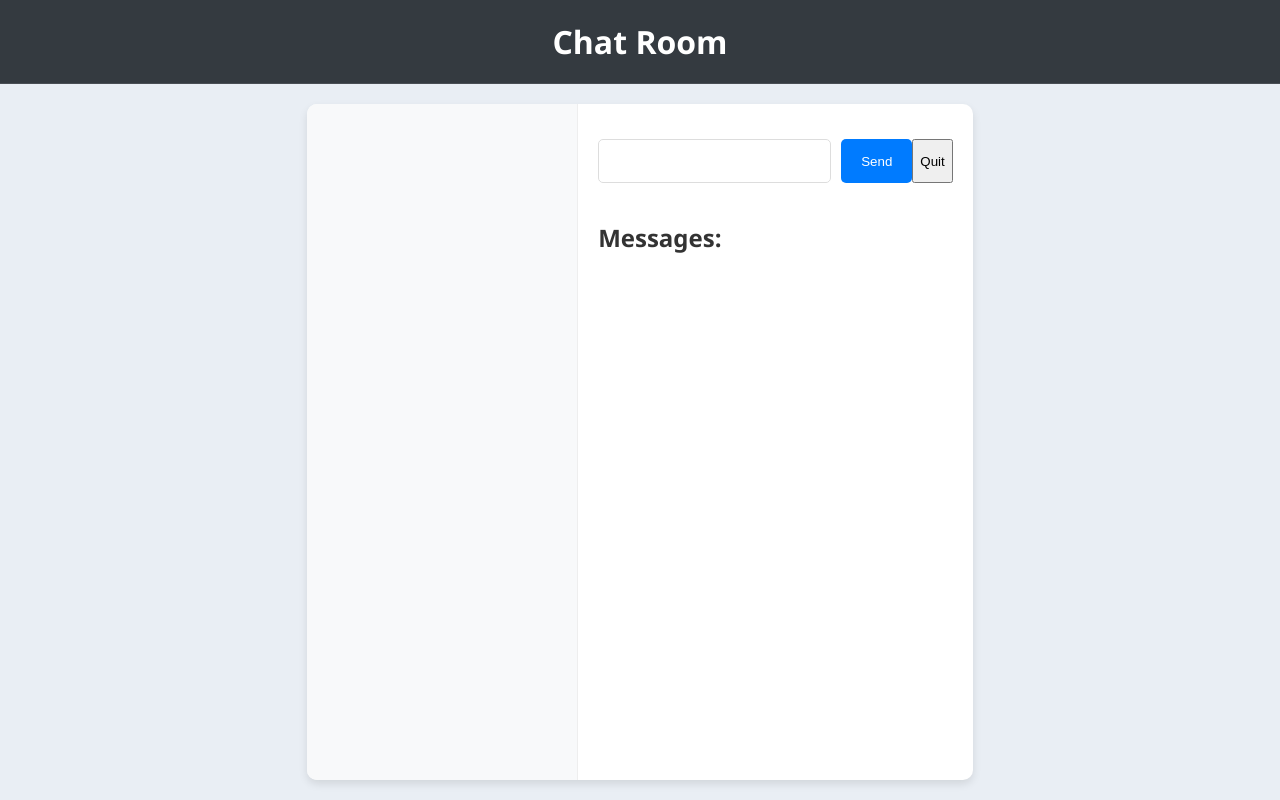
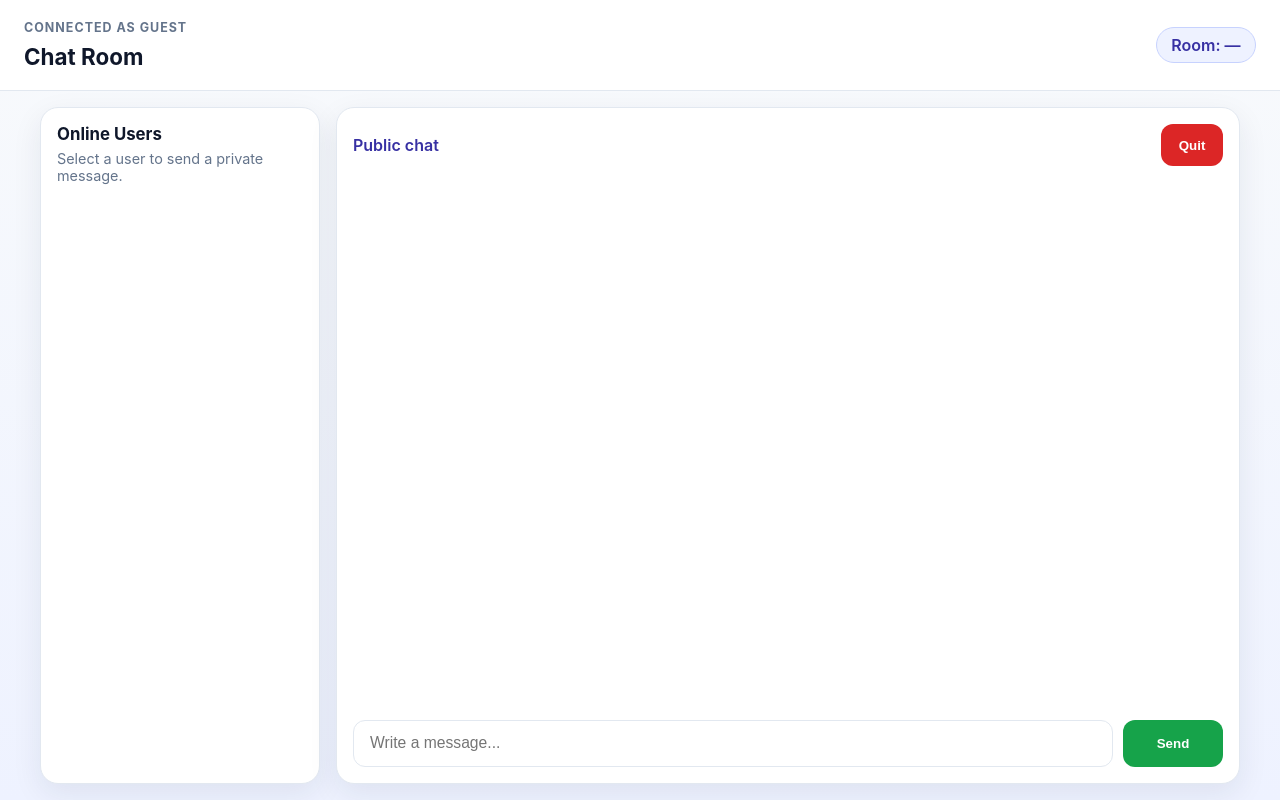
Before and after one commit to deepakmeno51/Chat-Site, a Flask app: template templates/chat.html in a window 1280 px wide. Run offline with Flask 3, Linux system fonts and the light colour scheme; the template is opened without the code that fills it, so the values that code supplies are empty; some libraries are stand-ins or nearby versions.

Commit message:
almsost done

```diff
--- a/app.py
+++ b/app.py
@@ -30,9 +30,12 @@ markdown = mistune.create_markdown(plugins=['def_list', 'table'])
 # Define database models
 class User(db.Model):
     id = db.Column(db.Integer, primary_key=True)
+    sid = db.Column(db.String(120), unique=True, nullable=True) # Add this line
     username = db.Column(db.String(80), unique=True, nullable=False)
     status = db.Column(db.String(20), default='online')  # Add status field
     private_room = db.Column(db.String(80), nullable=True)  # Store private room ID
+    status = db.Column(db.String(20), default='online')
+    private_room = db.Column(db.String(80), nullable=True)
 
     def __repr__(self):
         return f'<User {self.username}>'
@@ -60,6 +63,15 @@ class Message(db.Model):
     def __repr__(self):
         return f'<Message {self.content[:20]}>'
 
+def broadcast_user_list():
+    """Fetches all users from the database and broadcasts the list to all clients."""
+    # We need to use the app context because this might be called outside a standard route
+    with app.app_context():
+        all_users = User.query.all()
+        # Format: {'username1': 'online', 'username2': 'online'}
+        user_list = {user.username: user.status for user in all_users}
+        socketio.emit('user_list_update', user_list)
+
 @app.route('/')
 def login():
     return render_template('login.html')
@@ -78,26 +90,33 @@ def handle_connect():
 @socketio.on('disconnect')
 def handle_disconnect():
     sid = request.sid
-    user = User.query.filter_by(id=sid).first()
+    user = User.query.filter_by(sid=sid).first()
 
     if user:
         username = user.username
-        # Delete the user from the database
         db.session.delete(user)
         db.session.commit()
         print(f"User {username} deleted from the database.")
+
+        # --- NEW: Broadcast updated list to everyone ---
+        broadcast_user_list()
     else:
         print(f"User with SID {sid} not found in database.")
+
     print('Client disconnected')
 
 @socketio.on('quit_chat')
 def handle_quit_chat(data):
     username = data['username']
     user = User.query.filter_by(username=username).first()
+
     if user:
         db.session.delete(user)
         db.session.commit()
         print(f"User {username} quit the chat and was deleted.")
+
+        # --- NEW: Broadcast updated list to everyone ---
+        broadcast_user_list()
     else:
         print(f"User {username} not found.")
 
@@ -107,23 +126,26 @@ def handle_register(data):
     username = data['username']
     sid = request.sid
 
-    # Check if the user already exists
     existing_user = User.query.filter_by(username=username).first()
     if existing_user:
-        # Handle the case where the user already exists
         print(f"User {username} already exists.")
-        # You might want to emit an error message to the client here
+        emit('login_error', {'error': 'Username already taken'}, room=sid)
         return
 
-    # Create a new user object
-    new_user = User(username=username, status='online', private_room=None)
-
-    # Add the user to the database
+    new_user = User(username=username, sid=sid, status='online', private_room=None)
     db.session.add(new_user)
     db.session.commit()
 
-    # Associate session ID with the new user
-    #users[sid] = {'username': username, 'status': 'online', 'private_room': None}
+    emit('login_success', {'username': username}, room=sid)
+
+    # --- NEW: Broadcast updated list to everyone ---
+    broadcast_user_list()
+
+    # Create a new user object WITH the sid
+    new_user = User(username=username, sid=sid, status='online', private_room=None)
+
+    db.session.add(new_user)
+    db.session.commit()
 
     emit('login_success', {'username': username}, room=sid)
 
@@ -149,10 +171,10 @@ def handle_message(data):
     room = data['room']
     sid = request.sid
 
-    # Retrieve user from the database using the session ID
-    user = User.query.filter_by(id=sid).first()
+    # Query by sid, not id!
+    user = User.query.filter_by(sid=sid).first()
     if user:
-        sender = user.username  # Get username or default
+        sender = user.username
     else:
         sender = "User"
 
@@ -181,5 +203,9 @@ def handle_stopped_typing(data):
     room = data['room']
     emit('stopped_typing', {'username': username}, room=room, include_self=False)  # Broadcast
 
+# Create database tables before running the app
+with app.app_context():
+    db.create_all()
+
 if __name__ == '__main__':
     socketio.run(app, debug=True)
--- a/static/css/style.css
+++ b/static/css/style.css
@@ -1,212 +1,333 @@
-/* style.css */
+:root {
+    --bg-1: #0f172a;
+    --bg-2: #1e293b;
+    --bg-3: #334155;
+    --card: rgba(255, 255, 255, 0.9);
+    --text: #0f172a;
+    --text-light: #64748b;
+    --primary: #4f46e5;
+    --primary-hover: #4338ca;
+    --success: #16a34a;
+    --danger: #dc2626;
+    --border: #e2e8f0;
+}
 
-/* General Styles */
+* {
+    box-sizing: border-box;
+}
+
 body {
-    font-family: 'Segoe UI', Tahoma, Geneva, Verdana, sans-serif;
     margin: 0;
-    background-color: #E9EEF4;
-    color: #333;
+    font-family: Inter, Segoe UI, Roboto, Helvetica, Arial, sans-serif;
+    color: var(--text);
+}
+
+.eyebrow {
+    text-transform: uppercase;
+    letter-spacing: 0.08em;
+    font-size: 0.78rem;
+    font-weight: 700;
+    color: var(--text-light);
+    margin: 0 0 0.5rem;
+}
+
+/* Login page */
+.login-page {
+    min-height: 100vh;
+    display: grid;
+    place-items: center;
+    padding: 1.5rem;
+    background:
+        radial-gradient(circle at 20% 20%, rgba(79, 70, 229, 0.45), transparent 35%),
+        radial-gradient(circle at 80% 30%, rgba(56, 189, 248, 0.35), transparent 35%),
+        linear-gradient(160deg, var(--bg-1) 0%, var(--bg-2) 60%, var(--bg-3) 100%);
+}
+
+.login-shell {
+    width: min(100%, 520px);
+}
+
+.login-card {
+    background: var(--card);
+    backdrop-filter: blur(6px);
+    border: 1px solid rgba(255, 255, 255, 0.35);
+    border-radius: 20px;
+    padding: 2rem;
+    box-shadow: 0 24px 60px rgba(15, 23, 42, 0.35);
+}
+
+.login-card h1 {
+    margin: 0;
+    font-size: clamp(1.6rem, 3vw, 2rem);
+}
+
+.subtitle {
+    margin: 0.65rem 0 1.35rem;
+    color: var(--text-light);
+    }
+
+.login-card label {
+    display: block;
+    font-weight: 600;
+    margin-bottom: 0.5rem;
+}
+
+.login-card input[type='text'],
+#messageInput {
+    width: 100%;
+    border: 1px solid var(--border);
+    border-radius: 12px;
+    padding: 0.85rem 1rem;
+    font-size: 0.98rem;
+    transition: border-color 0.2s ease, box-shadow 0.2s ease;
+    outline: none;
+}
+
+.login-card input[type='text']:focus,
+#messageInput:focus {
+    border-color: rgba(79, 70, 229, 0.55);
+    box-shadow: 0 0 0 4px rgba(79, 70, 229, 0.12);
+}
+
+button {
+    border: 0;
+    border-radius: 12px;
+    background: var(--primary);
+    color: #fff;
+    font-weight: 650;
+    cursor: pointer;
+    padding: 0.85rem 1.1rem;
+    transition: transform 0.08s ease, background-color 0.2s ease;
+}
+
+button:hover {
+    background: var(--primary-hover);
+}
+
+button:active {
+    transform: translateY(1px);
+}
+
+.login-card button {
+    margin-top: 1rem;
+    width: 100%;
+}
+
+#errorDisplay {
+    display: none;
+    margin-top: 0.8rem;
+    color: var(--danger);
+    font-weight: 500;
+}
+
+/* Chat page */
+.chat-page {
+    min-height: 100vh;
     display: flex;
     flex-direction: column;
-    min-height: 100vh;
-    overflow: hidden;
+    background: linear-gradient(180deg, #f8fafc 0%, #eef2ff 100%);
 }
 
-h1 {
-    text-align: center;
-    padding: 20px;
-    background-color: #343a40;
-    color: #fff;
-    margin: 0;
-    border-bottom: 1px solid rgba(255, 255, 255, 0.1);
-    font-size: 2em;
+.chat-header {
+    padding: 1.25rem 1.5rem;
+    display: flex;
+    justify-content: space-between;
+    align-items: center;
+    border-bottom: 1px solid var(--border);
+    background: rgba(255, 255, 255, 0.92);
+    backdrop-filter: blur(10px);
 }
 
-/* Chat Container */
-#chatContainer {
-    display: flex;
-    flex: 1;
-    max-width: 1200px;
-    margin: 20px auto;
-    border-radius: 10px;
-    box-shadow: 0 4px 8px rgba(0, 0, 0, 0.1);
-    background-color: #fff;
-    overflow: hidden;
+.chat-header h1 {
+    margin: 0;
+    font-size: 1.4rem;
 }
 
-/* User List */
+.room-pill {
+    background: #eef2ff;
+    color: #3730a3;
+    border: 1px solid #c7d2fe;
+    border-radius: 999px;
+    padding: 0.45rem 0.9rem;
+    font-weight: 600;
+}
+
+#chatContainer {
+    width: min(1200px, calc(100% - 2rem));
+    margin: 1rem auto;
+    flex: 1;
+    display: grid;
+    grid-template-columns: 280px 1fr;
+    gap: 1rem;
+    min-height: 0;
+}
+
+.panel {
+    background: #fff;
+    border: 1px solid var(--border);
+    border-radius: 18px;
+    box-shadow: 0 10px 30px rgba(30, 41, 59, 0.08);
+    min-height: 0;
+}
+
+.users-panel {
+    padding: 1rem;
+}
+
+.users-panel h2 {
+    margin: 0;
+    font-size: 1.05rem;
+}
+
+.panel-note {
+    margin: 0.4rem 0 0.9rem;
+    color: var(--text-light);
+    font-size: 0.9rem;
+}
+
 #userList {
-    list-style-type: none;
     margin: 0;
-    padding: 10px;
-    width: 250px;
-    border-right: 1px solid #eee;
-    background-color: #f8f9fa;
+    padding: 0;
+    list-style: none;
+    max-height: calc(100vh - 300px);
+    overflow-y: auto;
 }
 
 #userList li {
-    padding: 12px 10px;
-    border-bottom: 1px solid #eee;
+    border: 1px solid var(--border);
+    border-radius: 10px;
+    padding: 0.7rem 0.75rem;
+    margin-bottom: 0.5rem;
     cursor: pointer;
-    transition: background-color 0.3s ease, color 0.3s ease;
-    border-radius: 5px;
+    transition: background-color 0.2s ease, border-color 0.2s ease;
 }
 
 #userList li:hover {
-    background-color: #e9ecef;
-    color: #007bff;
+    background: #eef2ff;
+    border-color: #c7d2fe;
 }
 
 #userList li.selected {
-    background-color: #007bff;
+    background: #4f46e5;
+    border-color: #4f46e5;
     color: #fff;
-    font-weight: 500;
 }
 
-/* Chat Box */
 #chatBox {
-    flex: 1;
     display: flex;
     flex-direction: column;
-    padding: 20px;
-    overflow: hidden;
+    padding: 1rem;
+    min-height: 0;
 }
 
-/* Messages */
+.chat-toolbar {
+    display: flex;
+    justify-content: space-between;
+    align-items: center;
+    gap: 1rem;
+}
+
+#privateIndicator {
+    font-weight: 600;
+    color: #3730a3;
+}
+
+#quitButton {
+    background: var(--danger);
+}
+
+#quitButton:hover {
+    background: #b91c1c;
+}
+
 #messages {
-    list-style-type: none;
-    margin: 0;
+    flex: 1;
+    min-height: 0;
+    overflow-y: auto;
+    list-style: none;
+    margin: 1rem 0 0.6rem;
     padding: 0;
-    flex: 1;
-    overflow-y: auto;
     display: flex;
     flex-direction: column;
-    padding-bottom: 10px;
+    gap: 0.55rem;
 }
 
 #messages li {
-    padding: 12px 15px;
     width: fit-content;
-    max-width: 70%;
+    max-width: 72%;
+    padding: 0.72rem 0.95rem;
+    border-radius: 14px;
+    box-shadow: 0 4px 12px rgba(15, 23, 42, 0.08);
+    line-height: 1.4;
     word-wrap: break-word;
-    margin-bottom: 10px;
-    box-shadow: 0 1px 3px rgba(0, 0, 0, 0.1);
-    font-size: 0.9em;
 }
 
-/* Styles for messages sent by the user */
 #messages li.sent {
-    background-color: #DCF8C6; /* Light green */
-    align-self: flex-end;
-    border-radius: 20px 20px 0 20px;
-    color: #222;
+    margin-left: auto;
+    background: #dbeafe;
+    border-bottom-right-radius: 6px;
 }
 
-/* Styles for messages received from other users */
 #messages li.received {
-    background-color: #f0f0f0; /* Light gray */
-    align-self: flex-start;
-    border-radius: 20px 20px 20px 0;
-    color: #222;
+    margin-right: auto;
+    background: #f1f5f9;
+    border-bottom-left-radius: 6px;
 }
 
 #messages li.private {
-    font-style: italic;
-    opacity: 0.8;
+    border: 1px dashed #f59e0b;
+    background: #fffbeb;
 }
 
-/* Input Area */
-#inputArea {
-    display: flex;
-    margin-top: 15px;
-    margin-bottom: 10px;
+#typingIndicator {
+    min-height: 20px;
+    color: var(--text-light);
+    font-style: italic;
 }
 
-#messageInput {
-    flex: 1;
-    padding: 12px;
-    border: 1px solid #ddd;
-    border-radius: 5px;
-    margin-right: 10px;
-    font-size: 1em;
-    transition: border-color 0.3s ease;
-}
-
-#messageInput:focus {
-    border-color: #007bff;
-    outline: none;
-    box-shadow: 0 0 5px rgba(0, 123, 255, 0.2);
+#inputArea {
+    display: grid;
+    grid-template-columns: 1fr auto;
+    gap: 0.6rem;
 }
 
 #sendButton {
-    padding: 12px 20px;
-    background-color: #007bff;
-    color: white;
-    border: none;
-    border-radius: 5px;
-    cursor: pointer;
-    transition: background-color 0.3s ease;
-    font-weight: 500;
+    min-width: 100px;
+    background: var(--success);
 }
 
 #sendButton:hover {
-    background-color: #0056b3;
+    background: #15803d;
 }
 
-/* Typing Indicator */
-#typingIndicator {
-    font-style: italic;
-    color: gray;
-    margin-top: 8px;
-    font-size: 0.85em;
-}
-
-/* Footer */
-footer {
-    text-align: center;
-    padding: 20px;
-    background-color: #f8f9fa;
-    border-top: 1px solid #dee2e6;
-    margin-top: auto;
-    font-size: 0.9em;
-    color: #555;
-}
-
-/* Media Queries for Responsiveness */
-@media (max-width: 768px) {
+@media (max-width: 900px) {
     #chatContainer {
-        flex-direction: column;
-        margin: 10px;
+        grid-template-columns: 1fr;
     }
 
     #userList {
-        width: 100%;
-        border-right: none;
-        border-bottom: 1px solid #eee;
-        order: 1;
+        max-height: 180px;
+    }
+}
+
+@media (max-width: 640px) {
+    .chat-header {
+        padding: 1rem;
+        flex-direction: column;
+        align-items: flex-start;
+        gap: 0.7rem;
     }
 
-    #chatBox {
-        padding: 10px;
-        order: 2;
+    #chatContainer {
+        width: calc(100% - 1rem);
+        margin: 0.5rem auto;
     }
 
     #messages li {
         max-width: 90%;
-        padding: 8px;
     }
 
     #inputArea {
-        flex-direction: column;
-    }
-
-    #messageInput {
-        margin-right: 0;
-        margin-bottom: 5px;
-        width: 100%;
-    }
-
-    #sendButton {
-        width: 100%;
+        grid-template-columns: 1fr;
     }
 }
--- a/templates/chat.html
+++ b/templates/chat.html
@@ -1,34 +1,33 @@
 <!DOCTYPE html>
-<html>
+<html lang="en">
 <head>
-    <title>Chat Room</title>
-    <link rel="stylesheet" href="{{ url_for('static', filename='css/style.css')}}"></link>
-    <script src="https://cdnjs.cloudflare.com/ajax/libs/socket.io/4.1.3/socket.io.js"></script>
+    <meta charset="UTF-8" />
+    <meta name="viewport" content="width=device-width, initial-scale=1.0" />
+    <title>Chat Room | Chat Site</title>
+    <link rel="stylesheet" href="{{ url_for('static', filename='css/style.css') }}" />
+    <script src="https://cdnjs.cloudflare.com/ajax/libs/socket.io/4.7.2/socket.io.min.js"></script>
     <script>
         var socket = io();
         let username;
         let roomName;
         let typingTimer;
-        const TYPING_INTERVAL = 500; // Half a second
-        let selectedRecipient = null; // Track selected user for private message
+        const TYPING_INTERVAL = 500;
+        let selectedRecipient = null;
 
         socket.on('connect', function() {
             console.log('Connected to the server!');
 
-            // Extract username from URL
             const urlParams = new URLSearchParams(window.location.search);
             username = urlParams.get('username');
             sessionStorage.setItem('chatUsername', username);
 
-            // Prompt the user to enter the chat room name
             roomName = prompt('Enter chat room name:');
             if (roomName) {
                 socket.emit('join_room', { username: username, room: roomName });
-                document.getElementById('roomNameDisplay').textContent = 'Chat Room: ' + roomName;
+                document.getElementById('roomNameDisplay').textContent = roomName;
             } else {
                 alert('Please enter a chat room name.');
-                // Redirect to the homepage so user can login again
-                window.location.href = '/'
+                window.location.href = '/';
             }
         });
 
@@ -41,7 +40,7 @@
         });
 
         socket.on('new_message', function(data) {
-            displayMessage(data.sender, data.message, data.private); // Pass the private flag
+            displayMessage(data.sender, data.message, data.private);
         });
 
         socket.on('user_list_update', function(userList) {
@@ -60,14 +59,12 @@
             const messageInput = document.getElementById('messageInput');
             const message = messageInput.value.trim();
             if (message && username && roomName) {
-                let isPrivate = false;
                 if (selectedRecipient) {
-                    isPrivate = true;
                     socket.emit('send_message', {
                         message: message,
                         room: roomName,
                         recipient: selectedRecipient,
-                        private: true // Indicate a private message
+                        private: true
                     });
                 } else {
                     socket.emit('send_message', { message: message, room: roomName, private: false });
@@ -80,9 +77,17 @@
         function displayMessage(sender, message, isPrivate) {
             const messagesList = document.getElementById('messages');
             const li = document.createElement('li');
-            li.innerHTML = sender + ': ' + message;
 
-            // Add class based on sender
+            const senderLabel = document.createElement('strong');
+            senderLabel.textContent = sender + ': ';
+
+            const messageBody = document.createElement('span');
+            // `message` is markdown rendered server-side; preserve intended formatting.
+            messageBody.innerHTML = message;
+
+            li.appendChild(senderLabel);
+            li.appendChild(messageBody);
+
             if (sender === sessionStorage.getItem('chatUsername')) {
                 li.classList.add('sent');
             } else {
@@ -91,11 +96,6 @@
 
             if (isPrivate) {
                 li.classList.add('private');
-                if(sender === sessionStorage.getItem('chatUsername')) {
-                     li.classList.add('sent')
-                } else {
-                    li.classList.add('received')
-                }
             }
 
             messagesList.appendChild(li);
@@ -104,15 +104,17 @@
 
         function updateUserList(userList) {
             const userListElement = document.getElementById('userList');
-            userListElement.innerHTML = ''; // Clear the existing list
+            userListElement.innerHTML = '';
+
             for (const usernameInList in userList) {
-                if (userList.hasOwnProperty(usernameInList) && usernameInList !== username) { // Exclude current user
+                if (Object.prototype.hasOwnProperty.call(userList, usernameInList) && usernameInList !== username) {
                     const status = userList[usernameInList];
                     const li = document.createElement('li');
+                    li.dataset.username = usernameInList;
                     li.textContent = usernameInList + ' (' + status + ')';
                     li.addEventListener('click', function() {
                         selectRecipient(usernameInList);
-                    }); // Add click event to select recipient
+                    });
                     userListElement.appendChild(li);
                 }
             }
@@ -146,46 +148,69 @@
 
         function selectRecipient(recipient) {
             selectedRecipient = recipient;
-            document.getElementById('privateIndicator').textContent = "Private Message with " + recipient;
-            //alert("Now messaging " + recipient + " privately");
+            document.getElementById('privateIndicator').textContent = 'Private message with ' + recipient;
+
+            const allUsers = document.querySelectorAll('#userList li');
+            allUsers.forEach(function(userItem) {
+                userItem.classList.remove('selected');
+                if (userItem.dataset.username === recipient) {
+                    userItem.classList.add('selected');
                 }
+            });
+        }
+
         window.onload = function() {
             const messagesList = document.getElementById('messages');
             messagesList.scrollTop = messagesList.scrollHeight;
         };
 
         function quitChat() {
-            // Send a message to the server to delete the user and then redirect
-            socket.emit('quit_chat', {username: username});
-            window.location.href = '/'; // Redirect to the login page
+            socket.emit('quit_chat', { username: username });
+            window.location.href = '/';
         }
 
     </script>
 </head>
-<body>
+<body class="chat-page">
+    <header class="chat-header">
+        <div>
+            <p class="eyebrow">Connected as <span id="usernameDisplay"></span></p>
             <h1>Chat Room</h1>
-    <div id="roomNameDisplay"></div>
+        </div>
+        <div class="room-pill">Room: <span id="roomNameDisplay">—</span></div>
+    </header>
 
     <div id="chatContainer">
+        <aside class="panel users-panel">
+            <h2>Online Users</h2>
+            <p class="panel-note">Select a user to send a private message.</p>
             <ul id="userList"></ul>
-        <div id="chatBox">
-            <div id="privateIndicator"></div>
+        </aside>
+
+        <section id="chatBox" class="panel">
+            <div class="chat-toolbar">
+                <div id="privateIndicator">Public chat</div>
+                <button id="quitButton" onclick="quitChat()">Quit</button>
+            </div>
+
+            <ul id="messages"></ul>
+            <div id="typingIndicator"></div>
+
             <div id="inputArea">
                 <input
                     type="text"
                     id="messageInput"
+                    placeholder="Write a message..."
                     oninput="startTyping()"
                     onkeydown="if (event.keyCode == 13) { sendMessage(); return false; }"
                 />
                 <button id="sendButton" onclick="sendMessage()">Send</button>
-                 <button id="quitButton" onclick="quitChat()">Quit</button>
+            </div>
+        </section>
     </div>
 
-            <div id="typingIndicator"></div>
-
-            <h2>Messages:</h2>
-            <ul id="messages"></ul>
-        </div>
-    </div>
+    <script>
+        document.getElementById('usernameDisplay').textContent = new URLSearchParams(window.location.search).get('username') || 'guest';
+    </script>
 </body>
 </html>
```
Also changed, not shown: templates/login.html (+39 -85 lines). Lines whose indentation alone changed are shown as unchanged.
